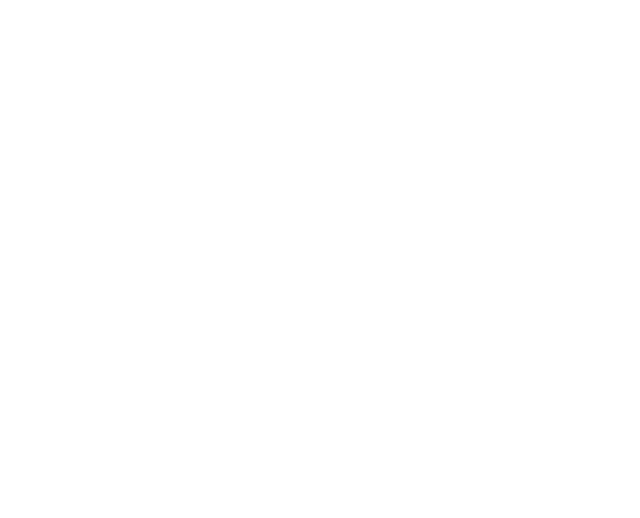
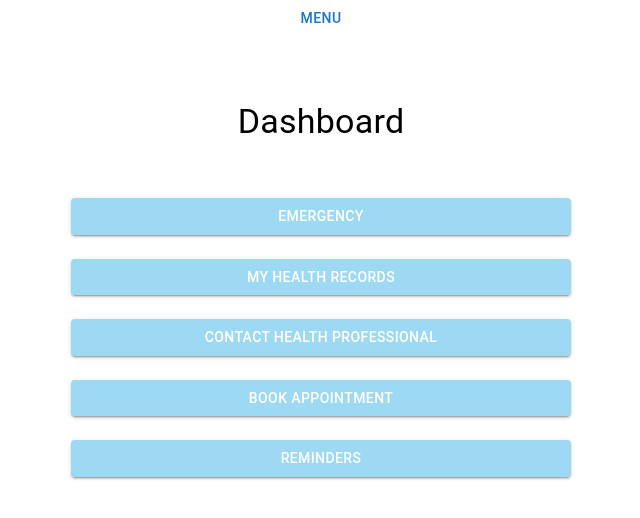
Before and after one commit to KarlGilden/health-watch, a React (Create React App) app: page /patientDashboard in a window 1280 px wide. Before the commit this address had no page. Shown: the top 518 px of the page, without its empty margins (319-959 px from the left). Built offline with nearby package versions, Linux system fonts and the light colour scheme.

Commit message:
added navbar

```diff
--- a/package.json
+++ b/package.json
@@ -5,6 +5,7 @@
   "dependencies": {
     "@emotion/react": "^11.9.3",
     "@emotion/styled": "^11.9.3",
+    "@mui/icons-material": "^5.8.4",
     "@mui/material": "^5.8.7",
     "@testing-library/jest-dom": "^5.16.4",
     "@testing-library/react": "^13.3.0",
--- a/src/App.js
+++ b/src/App.js
@@ -1,6 +1,7 @@
 import {BrowserRouter as Router, Routes, Route} from "react-router-dom";
 import './App.css';
 import Login from './Pages/Login';
+import PatientDashboard from "./Pages/PatientDashboard";
 
 function App() {
   return (
@@ -8,7 +9,8 @@
       <Router>
         <div>
           <Routes>
-            <Route path="/login" element={<Login/>}/>
+          <Route path="/patientDashboard" element={<PatientDashboard/>}/>
+            <Route path="/" element={<Login/>}/>
           </Routes>
         </div>
       </Router>
--- /dev/null
+++ b/src/Components/Navbar.tsx
@@ -0,0 +1,77 @@
+import * as React from "react";
+import Box from "@mui/material/Box";
+import SwipeableDrawer from "@mui/material/SwipeableDrawer";
+import Button from "@mui/material/Button";
+import List from "@mui/material/List";
+import Divider from "@mui/material/Divider";
+import ListItem from "@mui/material/ListItem";
+import ListItemButton from "@mui/material/ListItemButton";
+import ListItemText from "@mui/material/ListItemText";
+import CircleIcon from '@mui/icons-material/Circle';
+
+type Anchor = "Menu";
+
+export default function SwipeableTemporaryDrawer() {
+  const [state, setState] = React.useState({
+    Menu: false
+  });
+
+  const toggleDrawer = (anchor: Anchor, open: boolean) => (
+    event: React.KeyboardEvent | React.MouseEvent
+  ) => {
+    if (
+      event &&
+      event.type === "keydown" &&
+      ((event as React.KeyboardEvent).key === "Tab" ||
+        (event as React.KeyboardEvent).key === "Shift")
+    ) {
+      return;
+    }
+
+    setState({ ...state, [anchor]: open });
+  };
+
+  const list = () => (
+    <Box role="presentation" sx={{ background: "#9DD9F3", height:"100%" }}>
+      <List>
+        {[
+          "Dashboard",
+          "My health records",
+          "Contact health professional",
+          "Book Appointment",
+          "Reminders",
+          "Setting"
+        ].map((text, index) => (
+          <ListItem key={text}>
+            <ListItemButton>
+              <CircleIcon fontSize="small"/>
+              <ListItemText primary={text} sx={{ color: "white" }} />
+            </ListItemButton>
+          </ListItem>
+        ))}
+      </List>
+      <Button variant="contained" fullWidth sx={{background:"black"}}>
+        Sign Out
+      </Button>
+      <Divider />
+    </Box>
+  );
+
+  return (
+    <div>
+      {(["Menu"] as const).map((anchor) => (
+        <React.Fragment key={anchor}>
+          <Button onClick={toggleDrawer(anchor, true)}>{anchor}</Button>
+          <SwipeableDrawer
+            anchor={"left"}
+            open={state[anchor]}
+            onClose={toggleDrawer(anchor, false)}
+            onOpen={toggleDrawer(anchor, true)}
+          >
+            {list()}
+          </SwipeableDrawer>
+        </React.Fragment>
+      ))}
+    </div>
+  );
+}
--- /dev/null
+++ b/src/Pages/PatientDashboard.js
@@ -0,0 +1,42 @@
+import { Box, Button, Stack, Typography } from '@mui/material';
+import * as React from 'react';
+
+import SwipeableTemporaryDrawer from "../Components/Navbar.tsx"
+
+const PatientDashboard = () => {
+
+    const btn = {
+        width: 500, background:"#9DD9F3"
+    }
+
+    return (
+        <div >
+            <SwipeableTemporaryDrawer />
+            <Box m={5} pt={3}>
+                <Stack justifyContent="center" alignItems="center" direction="column" spacing={3} >
+                    <Typography variant="h4" sx={{paddingBottom: 4}}>
+                        Dashboard
+                    </Typography>
+
+                    <Button variant="contained" sx={{...btn}}>
+                        Emergency
+                    </Button>
+                    <Button variant="contained" sx={{...btn}}>
+                        My Health Records
+                    </Button>
+                    <Button sx={{...btn}} variant="contained">
+                        Contact Health Professional
+                    </Button>
+                    <Button variant="contained" sx={{...btn}}>
+                        Book Appointment
+                    </Button>
+                    <Button variant="contained" sx={{...btn}}>
+                        Reminders
+                    </Button>
+                </Stack>
+            </Box>
+        </div>
+    )
+}
+
+export default PatientDashboard;
```
Also changed, not shown: 1 other file (tests, documents, lock files or other folders).
